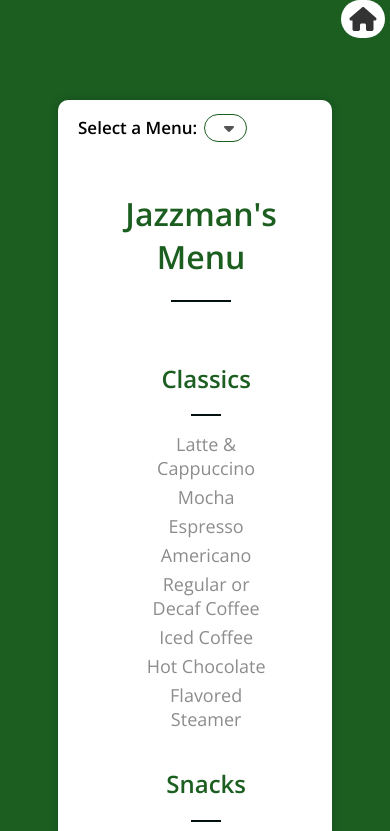
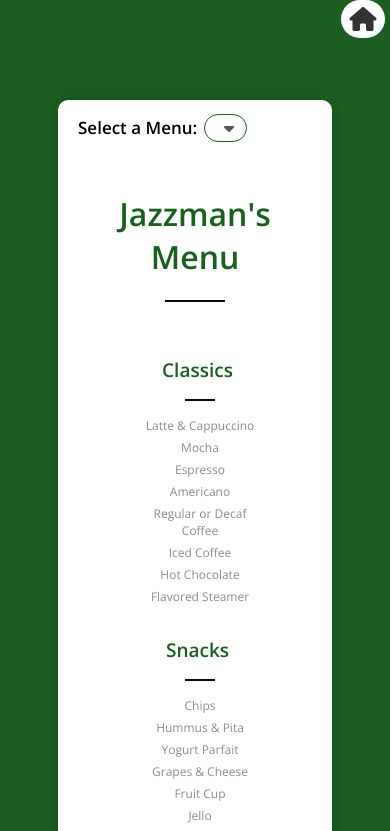
Before and after one commit to stevenson-space/shs, a Vue app: page /jazzmanMenu in a window 390 px wide. Shown: the top 831 px of the page. Built offline with nearby package versions, Linux system fonts and the light colour scheme.

Commit message:
Updated mobile font sizing

```diff
--- a/src/views/JazzmanMenu/JazzmanMenu.vue
+++ b/src/views/JazzmanMenu/JazzmanMenu.vue
@@ -355,8 +355,8 @@
                     </div>
                     <div class="menu-row" v-if="selectedMenu === 'Deli Menu'">
                         <section class="menu-categorySeven">
-                            <h2 class="category-title">Bread</h2>
-                            <div class="small-green-line"></div>
+                            <h2 class="category-titleTwo">Bread</h2>
+                            <div class="small-green-lineTwo"></div>
                             <ul>
                                 <li>White Bread</li>
                                 <li>Wheat Bread</li>
@@ -368,8 +368,8 @@
                         </section>
 
                         <section class="menu-categorySeven">
-                            <h2 class="category-title">Protein</h2>
-                            <div class="small-green-line"></div>
+                            <h2 class="category-titleTwo">Protein</h2>
+                            <div class="small-green-lineTwo"></div>
                             <ul>
                                 <li>Roast Beef</li>
                                 <li>Turkey</li>
@@ -382,8 +382,8 @@
                         </section>
 
                         <section class="menu-categorySeven">
-                            <h2 class="category-title">Toppings</h2>
-                            <div class="small-green-line"></div>
+                            <h2 class="category-titleTwo">Toppings</h2>
+                            <div class="small-green-lineTwo"></div>
                             <ul>
                                 <li>Lettuce</li>
                                 <li>Tomato</li>
@@ -399,8 +399,8 @@
                         </section>
 
                         <section class="menu-categorySeven">
-                            <h2 class="category-title">Sauce</h2>
-                            <div class="small-green-line"></div>
+                            <h2 class="category-titleTwo">Sauce</h2>
+                            <div class="small-green-lineTwo"></div>
                             <ul>
                                 <li>Chipotle</li>
                                 <li>Mustard</li>
@@ -549,6 +549,7 @@
     text-align: center
     margin-bottom: 30px
 
+
 .green-line
     width: 60px
     height: 2px
@@ -572,6 +573,8 @@
     margin-left:60px
     text-align: center
     flex: 1
+
+
 
 .menu-categoryTwo
     margin-right: 50px
@@ -612,24 +615,34 @@
 .category-title
     font-size: 24px
     color: var(--color) /* Silver sand */
+    +mobile
+        font-size:19px
+        padding-right: 5px
 
 .menu-category ul
     list-style-type: none
     padding-left: 0
 
+
+
 .menu-category li
     margin: 5px 0
     font-size: 18px
     color: #8c8c8c /* Dark gray text color */
+    +mobile
+     font-size: 12px
 
 .menu-categoryTwo ul
     list-style-type: none
     padding-left: 0
 
+
 .menu-categoryTwo li
     margin: 5px 0
     font-size: 18px
     color: #8c8c8c /* Dark gray text color */
+    +mobile
+     font-size: 12px
 
 .menu-categoryThree ul
     list-style-type: none
@@ -639,6 +652,8 @@
     margin: 5px 0
     font-size: 18px
     color: #8c8c8c /* Dark gray text color */
+    +mobile
+     font-size: 12px
 
 .menu-categoryFour ul
     list-style-type: none
@@ -648,6 +663,8 @@
     margin: 5px 0
     font-size: 18px
     color: #8c8c8c /* Dark gray text color */
+    +mobile
+     font-size: 12px
 
 .menu-categoryFive ul
     list-style-type: none
@@ -657,6 +674,8 @@
     margin: 5px 0
     font-size: 18px
     color: #8c8c8c
+    +mobile
+     font-size: 12px
 
 .menu-categorySix ul
     list-style-type: none
@@ -666,18 +685,40 @@
     margin: 5px 0
     font-size: 18px
     color: #8c8c8c
+    +mobile
+     font-size: 12px
 
 .menu-categorySeven ul
     list-style-type: none
-    padding-left: 0
+    padding-left: 0px
+    padding-right: 0px
 
 .menu-categorySeven li
     margin: 5px 0
     font-size: 18px
     color: #8c8c8c
-
+    +mobile
+     font-size: 12px
+     padding-right: 25px
 
 .menu-title
     font-size: 32px
     color: var(--color)
+
+.category-titleTwo
+    font-size: 24px
+    color: var(--color) /* Silver sand */
+    +mobile
+        font-size:19px
+        padding-right:30px
+
+.small-green-lineTwo
+    width: 20px
+    height: 2px
+    background-color: #040f0f /* Phthalo green */
+    margin-left: 50px
+    margin-right: 45px
+    +mobile
+        padding-right:0px
+        padding-left:0px
 </style>
```
